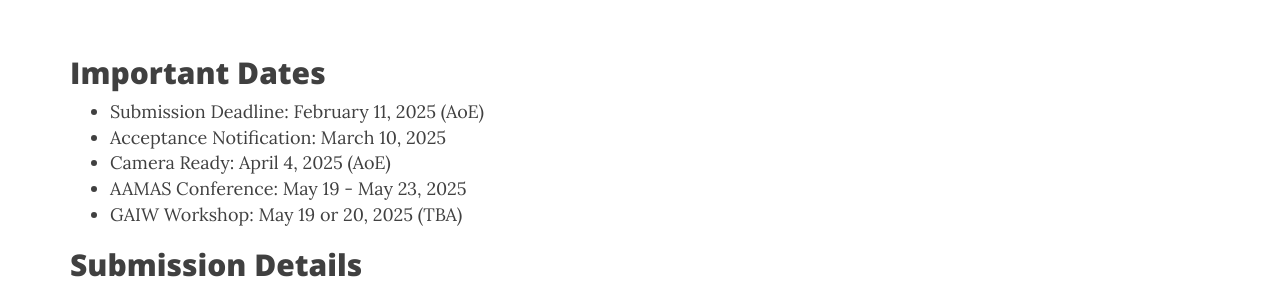
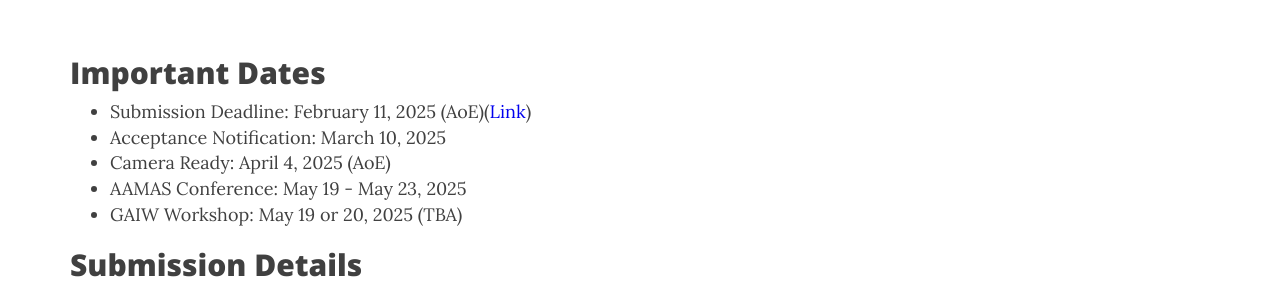
Before and after one commit to PrefLib/gaiw2025, a Jekyll site: the page built from submission.md, in a window 1280 px wide and 900 px high. Shown: the part 179-473 px from the top of the window. Built offline with Jekyll 4.4.1, drawn with Linux system fonts in a browser that asks for light colours; nearby versions of some CDN libraries.

Commit message:
Update submission.md
Adding submission link to dates list too

```diff
--- a/submission.md
+++ b/submission.md
@@ -5,7 +5,7 @@ published: true
 ---
 
 ## Important Dates
-* Submission Deadline: February 11, 2025 (AoE)
+* Submission Deadline: February 11, 2025 (AoE)([Link](https://openreview.net/group?id=ifaamas.org/AAMAS/2025/Workshop/GAIW#tab-your-consoles))
 * Acceptance Notification: March 10, 2025
 * Camera Ready: April 4, 2025 (AoE)
 * AAMAS Conference: May 19 - May 23, 2025
```
